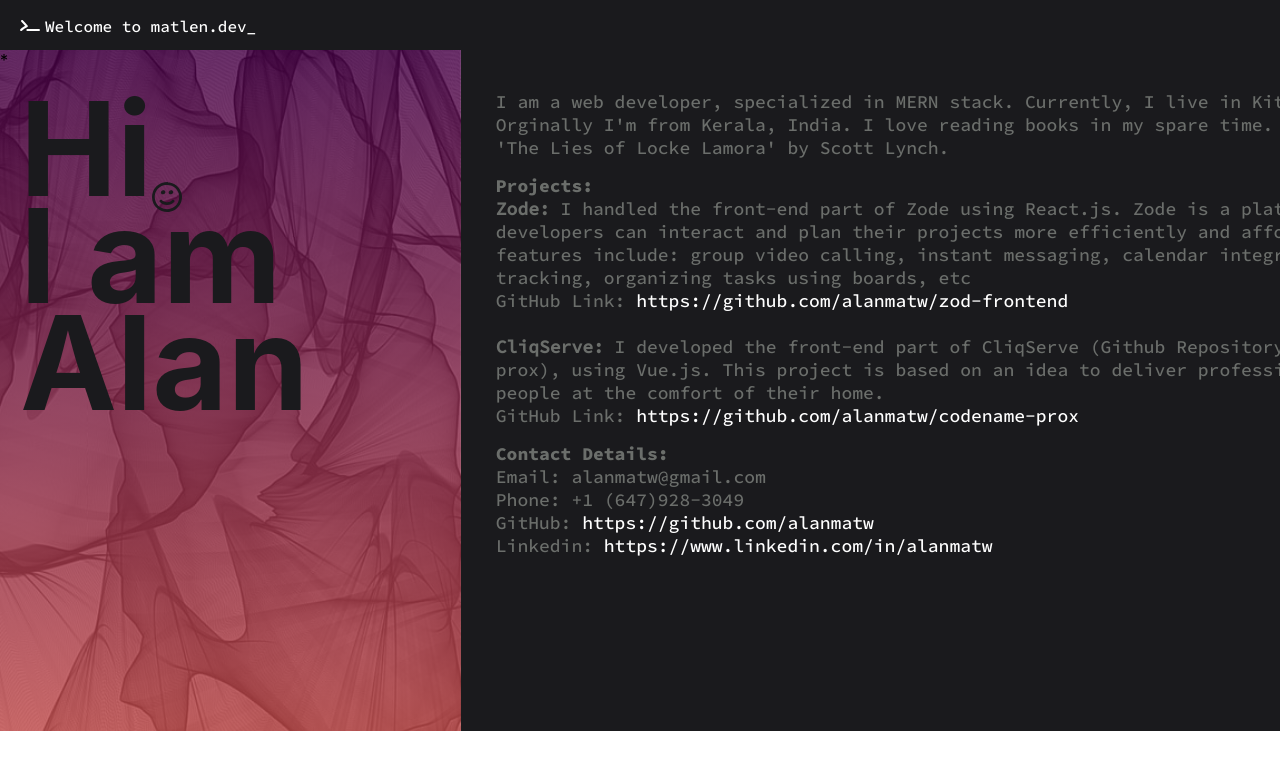
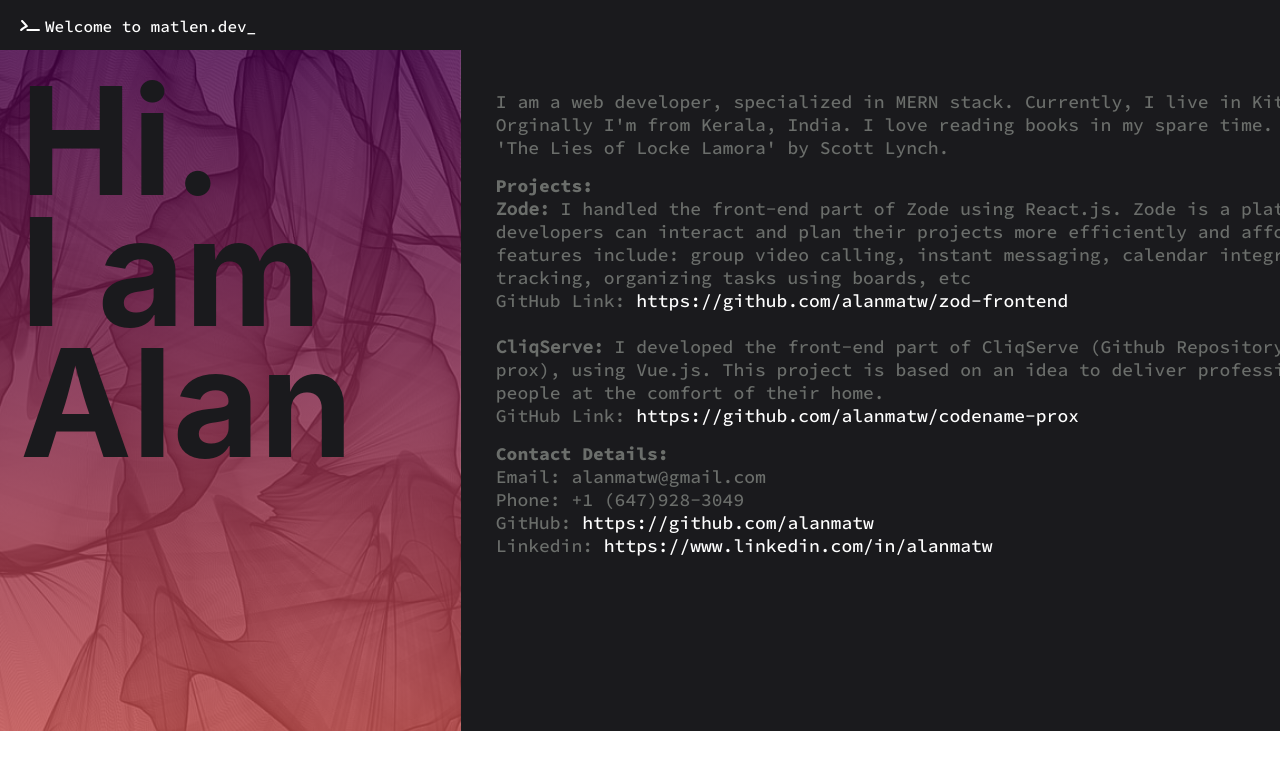
Before and after one commit to alanmatw/matlen.dev, a React (Create React App) app: page / in a window 1280 px wide. Shown: the top 770 px of the page. Built offline with nearby package versions, Linux system fonts and the light colour scheme.

Commit message:
refactor(home): change font size - left section

```diff
--- a/src/components/home/home.css
+++ b/src/components/home/home.css
@@ -62,23 +62,23 @@
 .wBL-p1 {
     margin: 0;
     font-weight: bold;
-    font-size: 130px;
+    font-size: 150px;
     color: #1A1A1D;
 }
 
-.wBL-h-tree {
-    margin-top: 112px;
+/*.wBL-h-tree {
+    margin-top: 120px;
     width: 30px;
 	height: 30px;
 	background-image: url('../../assets/smiley.svg');
 	background-repeat: no-repeat;
 	background-position: center;
 	background-size: contain;
-}
+}*/
 
 .wBL-p2 {
     margin-top: -50px;
-    font-size: 130px;
+    font-size: 150px;
     color: #1A1A1D;
     font-weight: bold;
     margin-bottom: 0px;
@@ -86,7 +86,7 @@
 
 .wBL-p3 {
     margin-top: -50px;
-    font-size: 130px;
+    font-size: 150px;
     color: #1A1A1D;
     font-weight: bold;
     margin-bottom: 0;
--- a/src/components/home/home.js
+++ b/src/components/home/home.js
@@ -28,9 +28,9 @@ export default class homeFn extends React.Component {
 
                     <div className='webBodyLeft'>
 
-                        *<div className='wBL-container'>
+                        <div className='wBL-container'>
                             <div className='wBL-h-wrapper'>
-                                <p className='wBL-p1'>Hi</p>
+                                <p className='wBL-p1'>Hi.</p>
                                 <div className='wBL-h-tree'></div>
                             </div>
                             <p className='wBL-p2'>I am</p>
```
